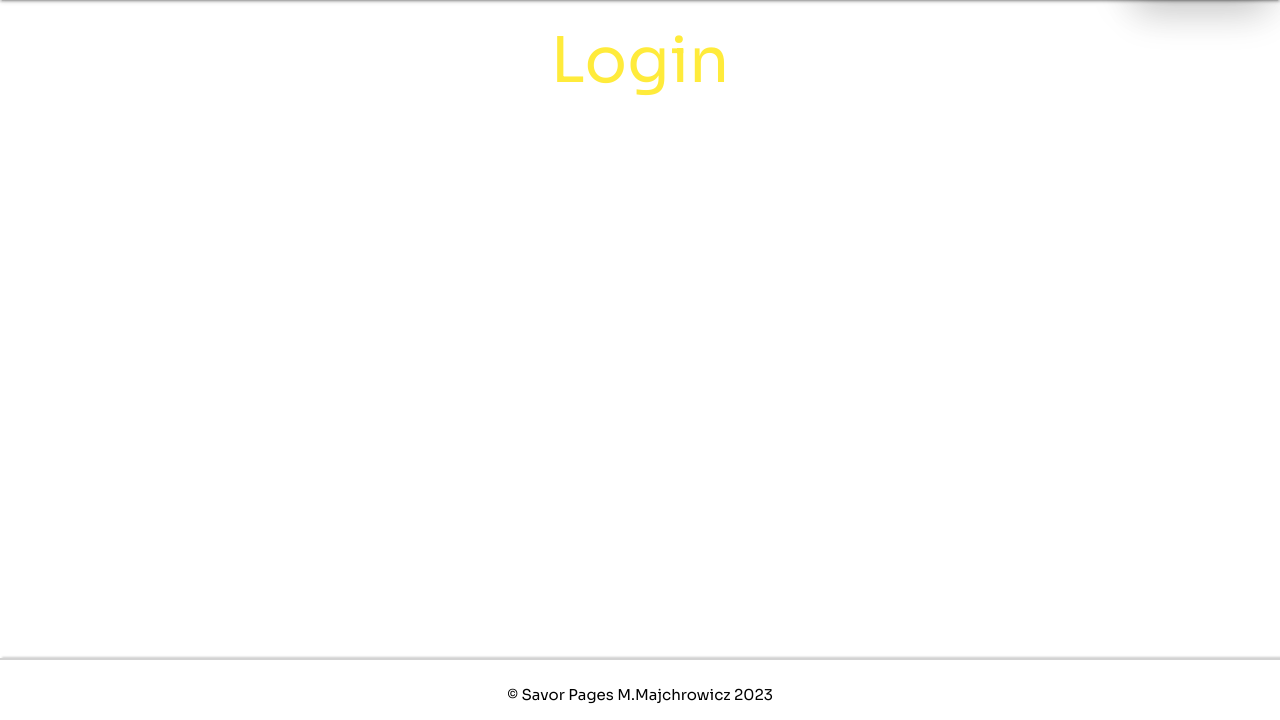
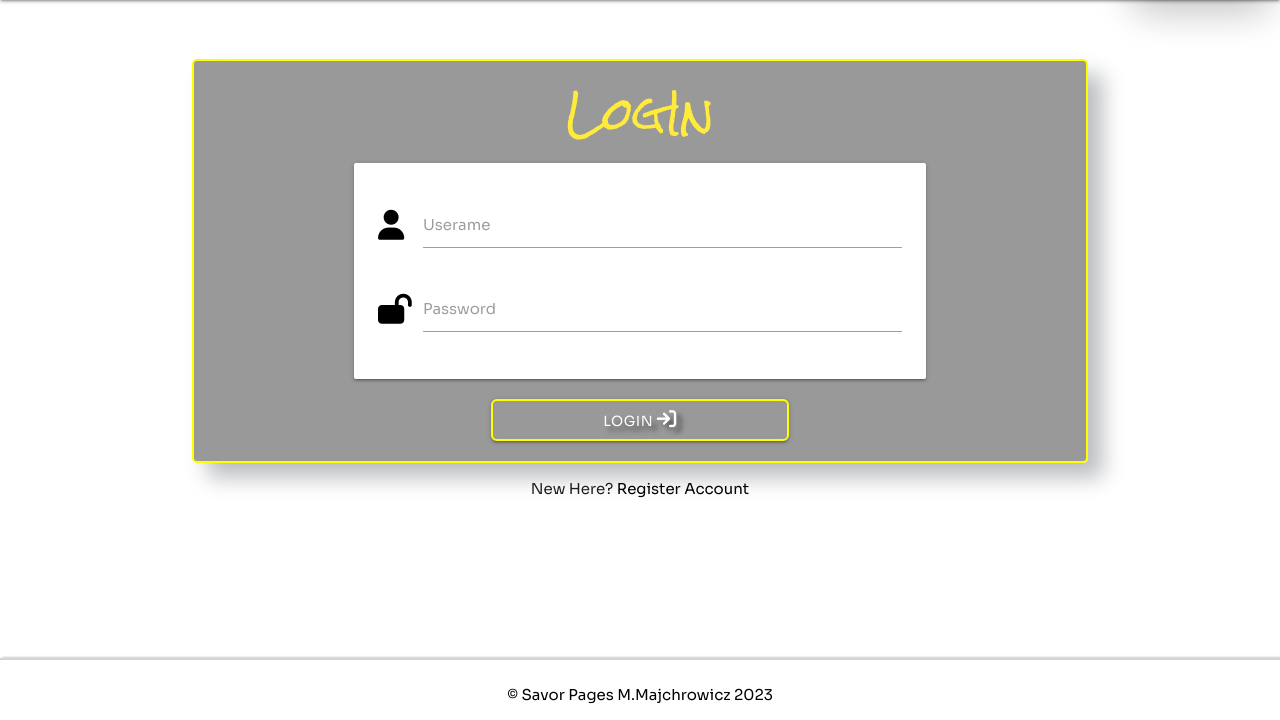
Before and after one commit to monimaj89/Project3-Savor-Pages, a Flask app: template savorpages/templates/login.html in a window 1280 px wide. Shown: the part 80-800 px from the top of the page. Run offline with Flask 3, Linux system fonts and the light colour scheme; the template is opened without the code that fills it, so the values that code supplies are empty; some libraries are stand-ins or nearby versions.

Commit message:
Add login.html content with basic functionality

```diff
--- a/savorpages/templates/base.html
+++ b/savorpages/templates/base.html
@@ -19,7 +19,7 @@
             <ul id="dropdown1" class="dropdown-content">
                 <li><a class="black-text" href="{{ url_for('register') }}">Register</a></li>
                 <li class="divider"></li>
-                <li><a class="black-text" href="#!">Login</a></li>
+                <li><a class="black-text" href="{{ url_for('login') }}">Login</a></li>
             </ul>
             <!-- Navbar -->
             <nav class="my-nav white">
@@ -60,7 +60,7 @@
                             <ul id="" class="">
                                 <li><a href="{{ url_for('register') }}">Register</a></li>
                                 <li class="divider"></li>
-                                <li><a href="#!">Login</a></li>
+                                <li><a href="{{ url_for('login') }}">Login</a></li>
                             </ul>
                         </div>
                     </li>
--- a/savorpages/templates/login.html
+++ b/savorpages/templates/login.html
@@ -1,5 +1,46 @@
 {% extends "base.html" %}
 {% block content %}
-<h1 class="yellow-text yellow-darken-4 center-align">Login</h1>
+<div class="container wrapper bg-dark">
+    <h3 class="yellow-text yellow-darken-4 center-align rock-font">LogIn</h3>
+    <div class="row">
+        <form class="col s12 m8 offset-m2" method="POST" action="{{ url_for('login') }}">
+            <div class="card-panel">
+                <!-- Username -->
+                <div class="row">
+                    <div class="input-field col s12">
+                        <i class="fas fa-user prefix black-text"></i>
+                        <input id="username" name="username" type="text" class="validate">
+                        <label for="username"> Userame</label>
+                    </div>
+                </div>
+                <!--  Password -->
+                <div class="row">
+                    <div class="input-field col s12">
+                        <i class="fa-solid fa-lock-open prefix black-text"></i>
+                        <input id="password" name="password" type="password" class="validate">
+                        <label for="password">Password</label>
+                    </div>
+                </div>
+            </div>
+        </form>
+    </div>
+    <!--  Login button -->
+    <div class="row form">
+        <button type="submit"
+            class="col s6 offset-s3 col m4 offset-m4 waves-effect waves-yellow btn my-btn text-shadow">LogIn
+            <i class="fa-solid fa-arrow-right-to-bracket"></i>
+        </button>
+    </div>
+</div>
+
+<div class="row">
+    <div class="col s12">
+        <p class="center-align">
+            New Here?
+            <a href="{{ url_for('register') }}" class="black-text text-darken-4">Register Account</a>
+        </p>
+    </div>
+</div>
+
 
 {% endblock %}
```
Also changed, not shown: savorpages/routes.py (+10 -4 lines), savorpages/templates/register.html (+8 -0 lines).
